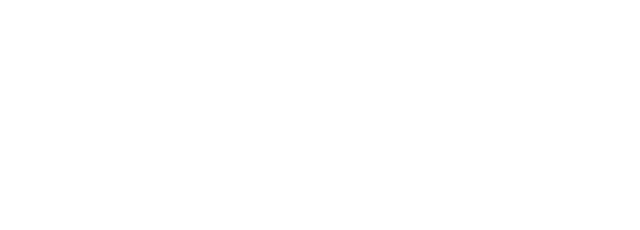
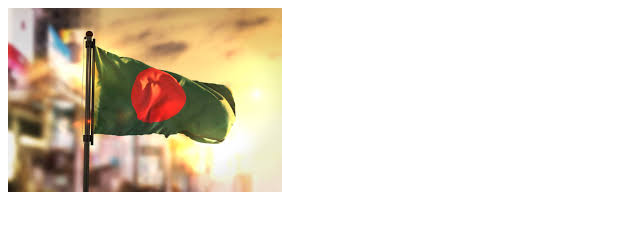
Before and after one commit to SourvePaul/Web_Protfolio, a plain HTML site: page index.html in a window 1280 px wide. Shown: the whole page, without its empty margins (0-640 px from the left). Drawn offline with Linux system fonts and the light colour scheme.

Commit message:
adding flag

```diff
--- a/index.html
+++ b/index.html
@@ -6,6 +6,6 @@
     <title>Document</title>
 </head>
 <body>
-
+    <img src="flag.jpg" alt="Bangladesh Flag">
 </body>
 </html>
```
Also changed, not shown: flag.jpg (added).
